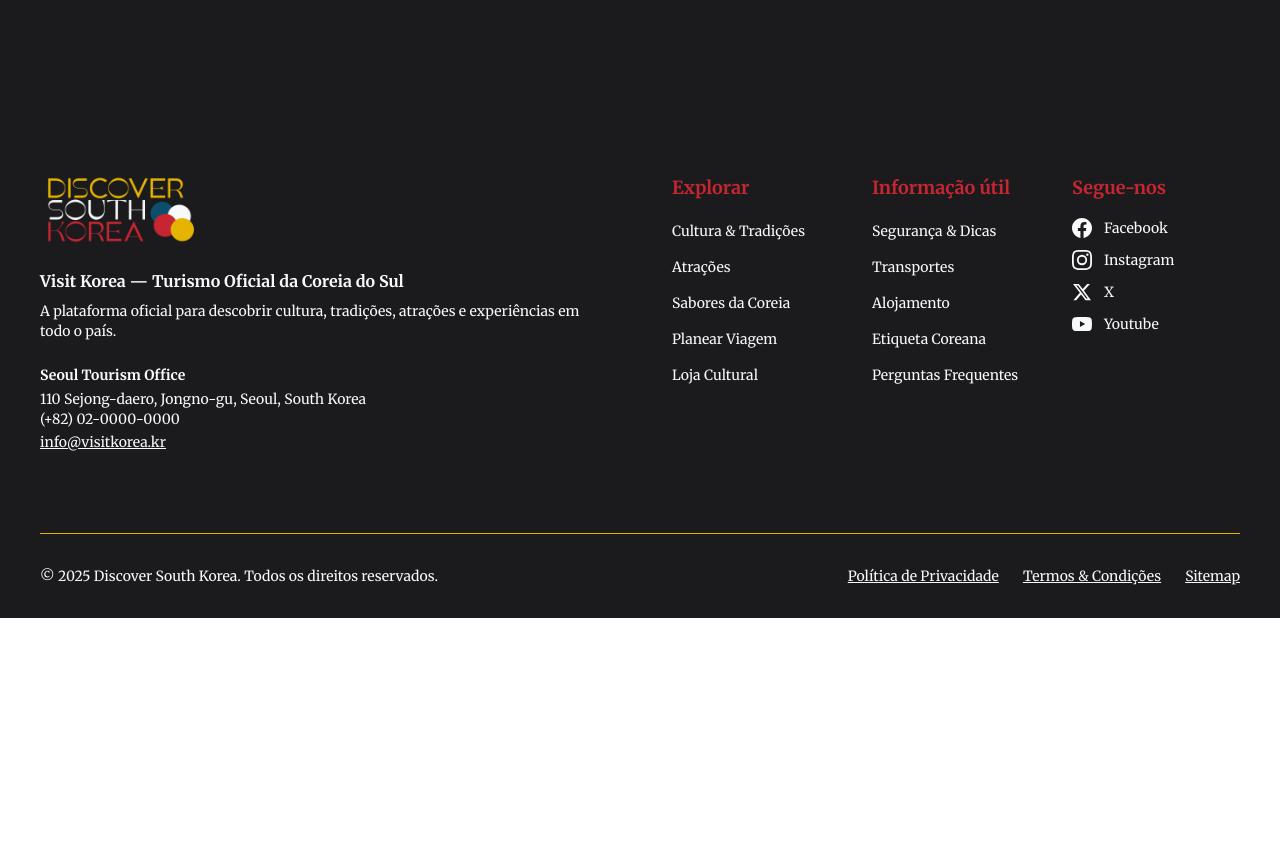
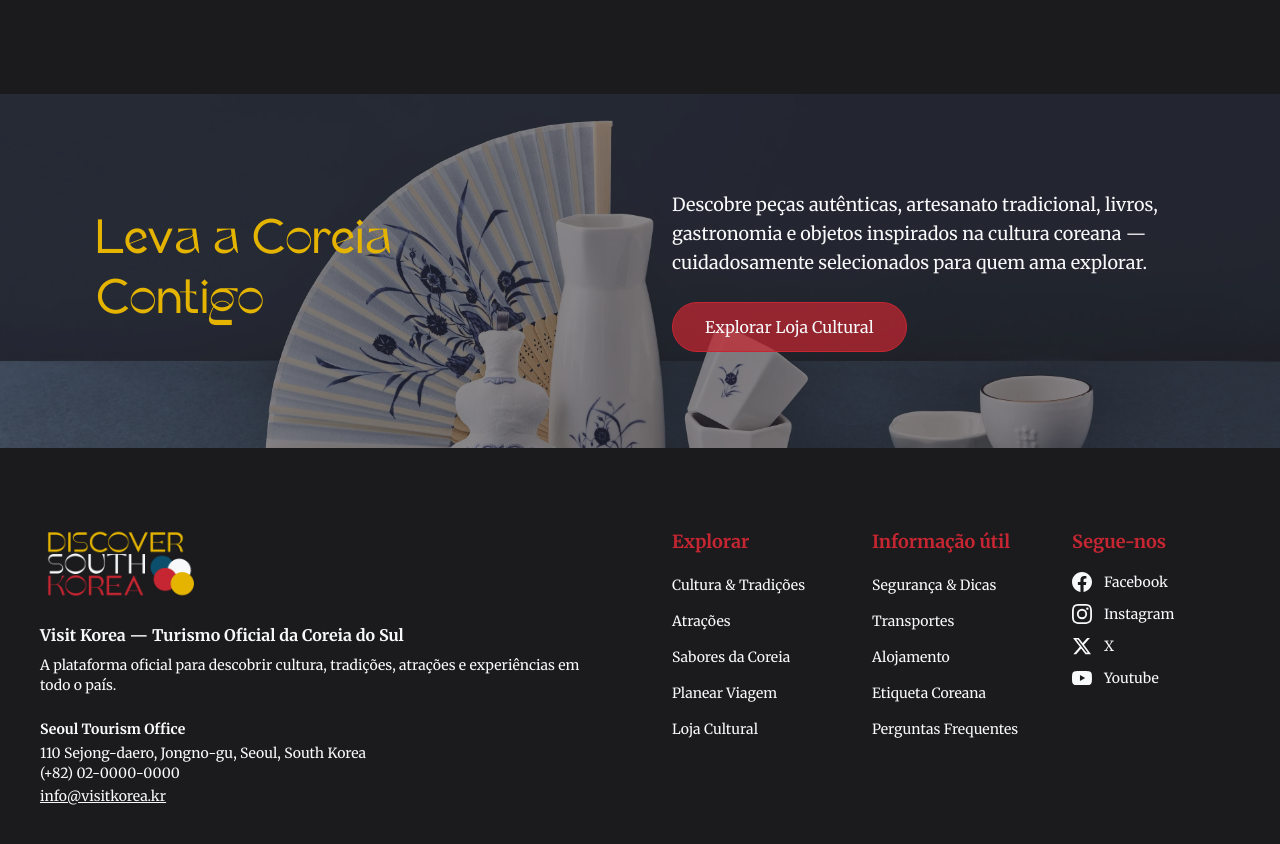
Before and after one commit to agrandemartasan/south-korea-tourism, a Next.js app: page / in a window 1280 px wide. Shown: the part 4537-5381 px from the top of the page. Before the commit the page ends 5155 px from the top, so only its background shows below. Built offline with nearby package versions, Linux system fonts and the light colour scheme.

Commit message:
Add shop CTA section with background image

```diff
--- /dev/null
+++ b/app/components/ShopCtaSection.tsx
@@ -0,0 +1,44 @@
+import Image from "next/image";
+import Button from "./Button";
+
+export default function ShopCtaSection() {
+  return (
+    <section className="relative overflow-hidden">
+      {/* Background Image */}
+      <Image
+        src="/media/images/pc_2.webp"
+        alt="Peças de cerâmica e artesanato coreano"
+        fill
+        className="object-cover"
+        sizes="100vw"
+      />
+
+      {/* Dark Overlay */}
+      <div className="absolute inset-0 bg-inkstone/50" aria-hidden="true" />
+
+      {/* Content */}
+      <div className="relative z-10 flex flex-col gap-6 px-6 py-16 lg:flex-row lg:items-center lg:gap-16 lg:px-24 lg:py-24">
+        {/* Title */}
+        <div className="lg:flex-1">
+          <h2 className="font-heading text-3xl leading-tight text-harvest lg:text-5xl">
+            Leva a Coreia
+            <br />
+            Contigo
+          </h2>
+        </div>
+
+        {/* Description + CTA */}
+        <div className="lg:flex-1">
+          <p className="font-body text-base text-porcelain leading-relaxed mb-6 lg:text-lg">
+            Descobre peças autênticas, artesanato tradicional, livros,
+            gastronomia e objetos inspirados na cultura coreana —
+            cuidadosamente selecionados para quem ama explorar.
+          </p>
+          <Button variant="accent" href="#">
+            Explorar Loja Cultural
+          </Button>
+        </div>
+      </div>
+    </section>
+  );
+}
--- a/app/page.tsx
+++ b/app/page.tsx
@@ -4,6 +4,7 @@ import EventsSection from "./components/EventsSection";
 import InspirationSection from "./components/InspirationSection";
 import ProverbsSection from "./components/ProverbsSection";
 import SafetySection from "./components/SafetySection";
+import ShopCtaSection from "./components/ShopCtaSection";
 
 export default function Home() {
   return (
@@ -14,6 +15,7 @@ export default function Home() {
       <InspirationSection />
       <ProverbsSection />
       <SafetySection />
+      <ShopCtaSection />
     </main>
   );
 }
```
Also changed, not shown: public/media/images/pc_2.webp (added).
